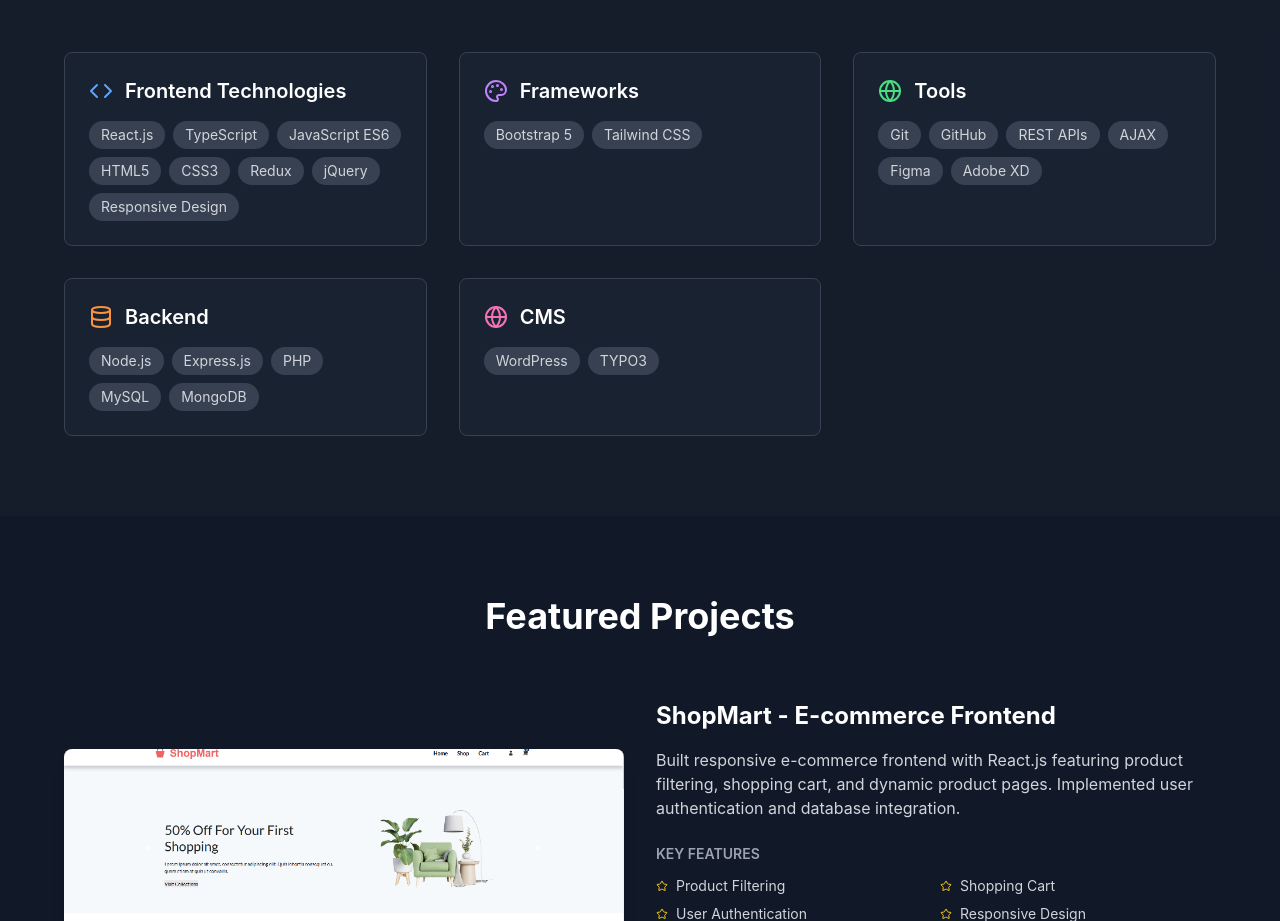
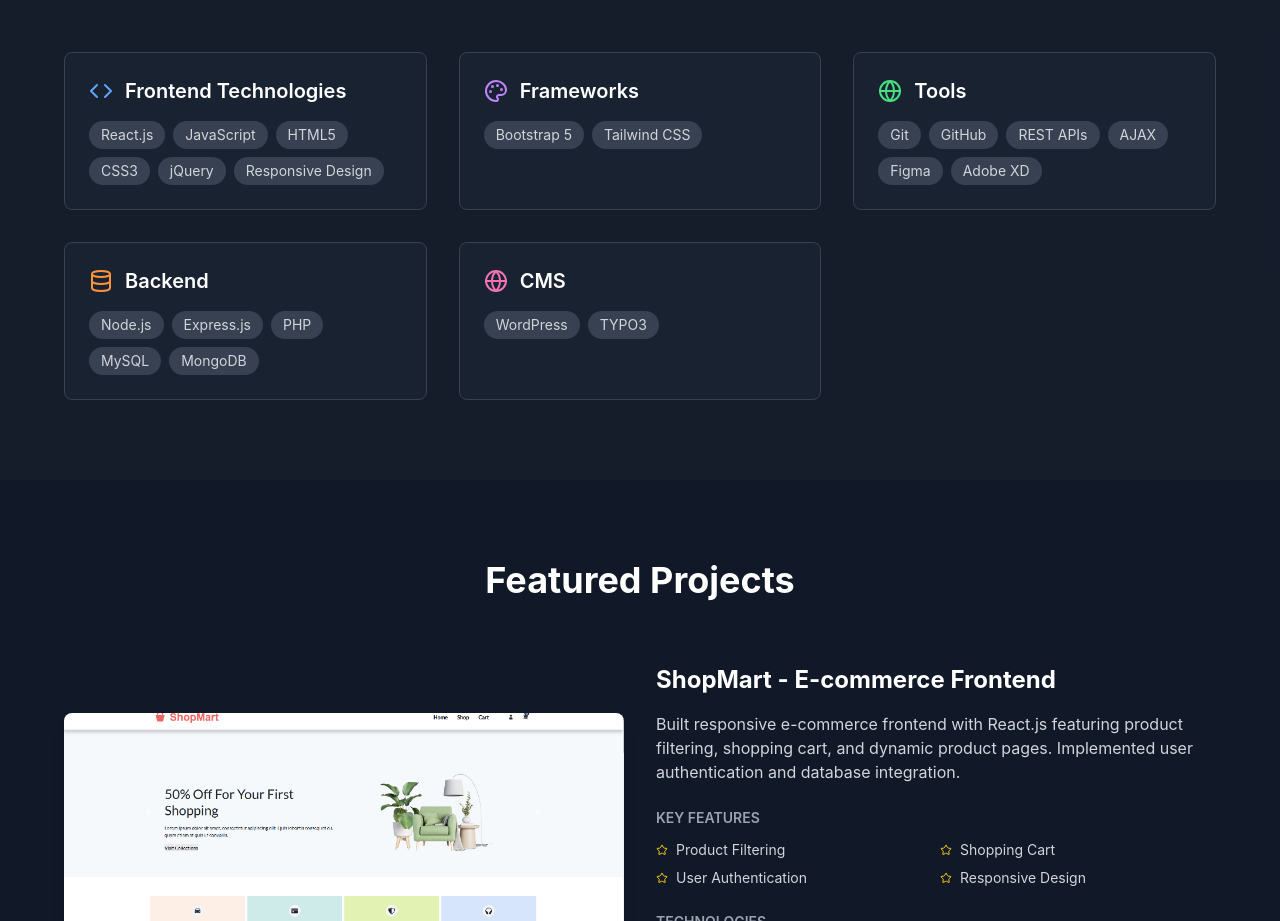
Before and after one commit to bharathhegde98/portfolio, a React (Create React App) app: page / in a window 1280 px wide. Shown: the part 1500-2421 px from the top of the page. Built offline with nearby package versions, Linux system fonts and the light colour scheme.

Commit message:
Updated UI and fixed minor issues

```diff
--- a/src/App.js
+++ b/src/App.js
@@ -53,11 +53,9 @@
     const skills = {
         frontend: [
             "React.js",
-            "TypeScript",
-            "JavaScript ES6",
+            "JavaScript",
             "HTML5",
             "CSS3",
-            "Redux",
             "jQuery",
             "Responsive Design",
         ],
```
